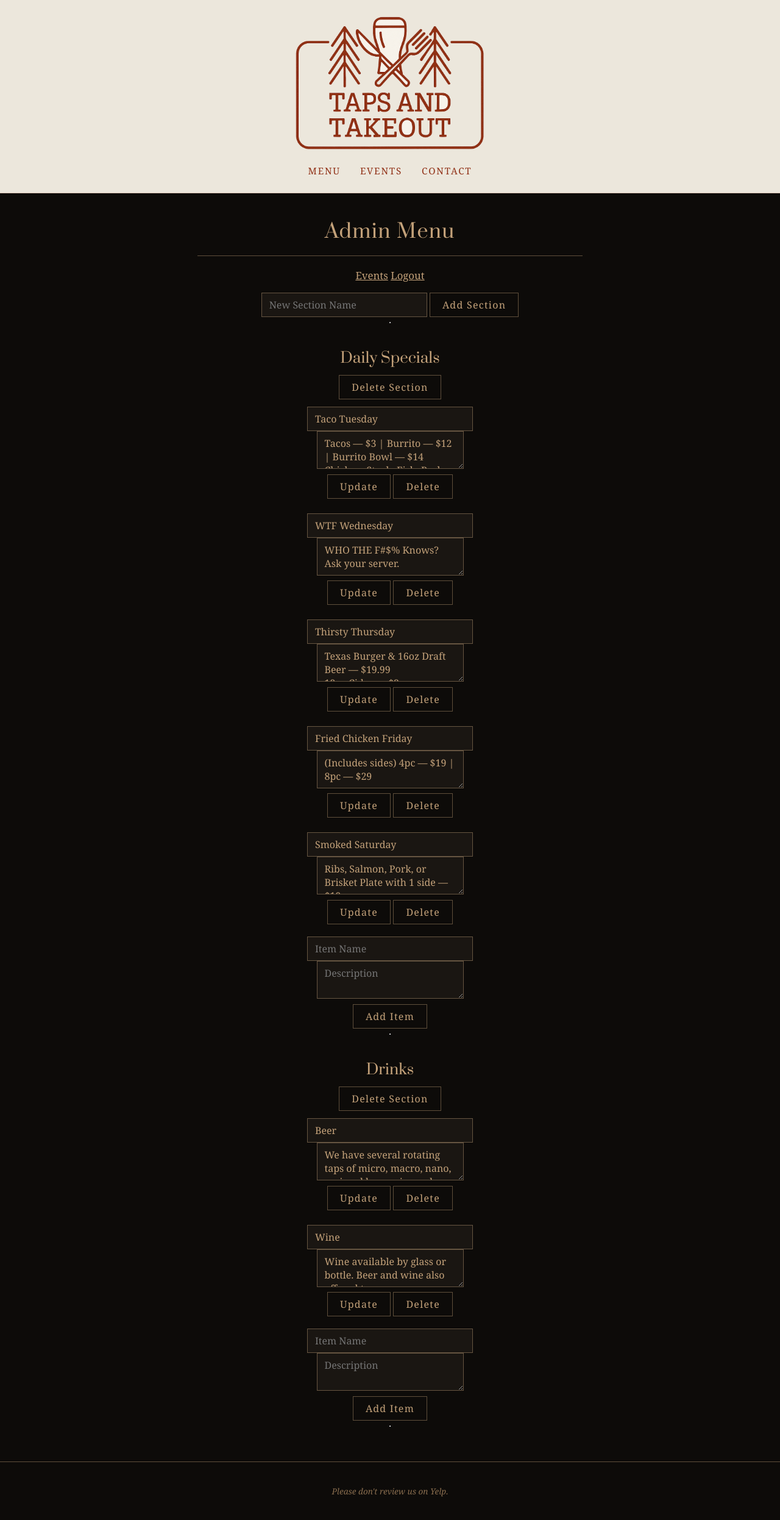
After one commit to RishiSadhir/TAPS-AND-TAKEOUT, a Flask app: page /admin-menu in a window 1280 px wide. The commit adds this page. Shown: the whole page at 61% size. Run offline with Flask 3, Linux system fonts and the light colour scheme; the visitor is signed in with stand-in values (Sample User, id 1); some libraries are stand-ins or nearby versions; some web fonts are replaced.

Commit message:
Add admin menu management (sections and items CRUD)
Menu content moved from hardcoded HTML to data/menu.json, editable
via new /admin-menu route. Mirrors the events admin pattern.

Co-Authored-By: Claude Sonnet 4.6 <noreply@anthropic.com>

```diff
--- a/app.py
+++ b/app.py
@@ -1,6 +1,7 @@
 import os
 from datetime import datetime, date, timedelta
 from events import load_events, save_events
+from menu_data import load_menu, save_menu
 
 from flask import Flask, render_template, request, redirect, url_for, session
 from flask_wtf.csrf import CSRFProtect
@@ -19,7 +20,8 @@ def index():
 
 @app.route('/menu')
 def menu():
-    return render_template('menu.html')
+    menu_sections = load_menu()
+    return render_template('menu.html', menu=menu_sections)
 
 
 @app.route('/events')
@@ -101,5 +103,50 @@ def admin_events():
         return render_template("admin_events.html", events=events)
 
 
+@app.route("/admin-menu", methods=["GET", "POST"])
+def admin_menu():
+    if not session.get('admin'):
+        return redirect(url_for('admin_login'))
+
+    menu = load_menu()
+
+    if request.method == "POST":
+        action = request.form.get("action")
+        section_index = request.form.get("section_index")
+
+        if action == "add_section":
+            section_name = request.form.get("section_name", "").strip()
+            if section_name:
+                menu.append({"section": section_name, "items": []})
+
+        elif action == "delete_section" and section_index is not None:
+            menu.pop(int(section_index))
+
+        elif action == "add_item" and section_index is not None:
+            item_name = request.form.get("item_name", "").strip()
+            item_description = request.form.get("item_description", "").strip()
+            if item_name:
+                menu[int(section_index)]["items"].append(
+                    {"name": item_name, "description": item_description}
+                )
+
+        elif action in ("update_item", "delete_item") and section_index is not None:
+            item_index = request.form.get("item_index")
+            if item_index is not None:
+                si, ii = int(section_index), int(item_index)
+                if action == "update_item":
+                    menu[si]["items"][ii] = {
+                        "name": request.form.get("item_name", "").strip(),
+                        "description": request.form.get("item_description", "").strip(),
+                    }
+                elif action == "delete_item":
+                    menu[si]["items"].pop(ii)
+
+        save_menu(menu)
+        return redirect(url_for("admin_menu"))
+
+    return render_template("admin_menu.html", menu=menu)
+
+
 if __name__ == '__main__':
     app.run(host='0.0.0.0', port=5000)
--- /dev/null
+++ b/data/menu.json
@@ -0,0 +1,40 @@
+[
+  {
+    "section": "Daily Specials",
+    "items": [
+      {
+        "name": "Taco Tuesday",
+        "description": "Tacos \u2014 $3 | Burrito \u2014 $12 | Burrito Bowl \u2014 $14\nChicken, Steak, Fish, Pork, Pastor, Veggie\nFor Shrimp or Tongue add $1"
+      },
+      {
+        "name": "WTF Wednesday",
+        "description": "WHO THE F#$% Knows? Ask your server."
+      },
+      {
+        "name": "Thirsty Thursday",
+        "description": "Texas Burger & 16oz Draft Beer \u2014 $19.99\n12oz Cider \u2014 $3"
+      },
+      {
+        "name": "Fried Chicken Friday",
+        "description": "(Includes sides) 4pc \u2014 $19 | 8pc \u2014 $29"
+      },
+      {
+        "name": "Smoked Saturday",
+        "description": "Ribs, Salmon, Pork, or Brisket Plate with 1 side \u2014 $19\nSandwich with fries \u2014 $16"
+      }
+    ]
+  },
+  {
+    "section": "Drinks",
+    "items": [
+      {
+        "name": "Beer",
+        "description": "We have several rotating taps of micro, macro, nano, regional breweries and everything in between. Plus numerous varieties of 12\u201319oz canned beer, agua fresca, hard kombucha, cider and cocktails."
+      },
+      {
+        "name": "Wine",
+        "description": "Wine available by glass or bottle. Beer and wine also offered to go."
+      }
+    ]
+  }
+]
--- /dev/null
+++ b/menu_data.py
@@ -0,0 +1,39 @@
+import os
+import json
+
+MENU_FILE = os.path.join("data", "menu.json")
+
+DEFAULT_MENU = [
+    {
+        "section": "Daily Specials",
+        "items": [
+            {"name": "Taco Tuesday", "description": "Tacos — $3 | Burrito — $12 | Burrito Bowl — $14\nChicken, Steak, Fish, Pork, Pastor, Veggie\nFor Shrimp or Tongue add $1"},
+            {"name": "WTF Wednesday", "description": "WHO THE F#$% Knows? Ask your server."},
+            {"name": "Thirsty Thursday", "description": "Texas Burger & 16oz Draft Beer — $19.99\n12oz Cider — $3"},
+            {"name": "Fried Chicken Friday", "description": "(Includes sides) 4pc — $19 | 8pc — $29"},
+            {"name": "Smoked Saturday", "description": "Ribs, Salmon, Pork, or Brisket Plate with 1 side — $19\nSandwich with fries — $16"},
+        ]
+    },
+    {
+        "section": "Drinks",
+        "items": [
+            {"name": "Beer", "description": "We have several rotating taps of micro, macro, nano, regional breweries and everything in between. Plus numerous varieties of 12–19oz canned beer, agua fresca, hard kombucha, cider and cocktails."},
+            {"name": "Wine", "description": "Wine available by glass or bottle. Beer and wine also offered to go."},
+        ]
+    }
+]
+
+
+def load_menu():
+    if not os.path.exists(MENU_FILE):
+        return DEFAULT_MENU
+    with open(MENU_FILE, "r") as f:
+        return json.load(f)
+
+
+def save_menu(menu):
+    directory = os.path.dirname(MENU_FILE)
+    if directory and not os.path.exists(directory):
+        os.makedirs(directory, exist_ok=True)
+    with open(MENU_FILE, "w") as f:
+        json.dump(menu, f, indent=2)
--- a/templates/admin_events.html
+++ b/templates/admin_events.html
@@ -4,6 +4,7 @@
   <main class="page-content">
     <h1 class="page-title">Admin Events</h1>
     <p style="text-align: left;">
+      <a href="{{ url_for('admin_menu') }}" class="button" style="display: inline-block;">Menu</a>
       <a href="{{ url_for('logout') }}" class="button" style="display: inline-block;">Logout</a>
     </p>
 
--- /dev/null
+++ b/templates/admin_menu.html
@@ -0,0 +1,56 @@
+{% extends "base.html" %}
+
+{% block content %}
+  <main class="page-content">
+    <h1 class="page-title">Admin Menu</h1>
+    <p style="text-align: left;">
+      <a href="{{ url_for('admin_events') }}" class="button" style="display: inline-block;">Events</a>
+      <a href="{{ url_for('logout') }}" class="button" style="display: inline-block;">Logout</a>
+    </p>
+
+    <!-- Add New Section -->
+    <form method="post">
+      <input type="hidden" name="csrf_token" value="{{ csrf_token() }}">
+      <input type="hidden" name="action" value="add_section">
+      <input name="section_name" placeholder="New Section Name" required>
+      <button type="submit">Add Section</button>
+    </form>
+
+    <hr>
+
+    {% for section in menu %}
+      {% set si = loop.index0 %}
+      <h2>{{ section.section }}</h2>
+      <form method="post" style="display: inline;">
+        <input type="hidden" name="csrf_token" value="{{ csrf_token() }}">
+        <input type="hidden" name="action" value="delete_section">
+        <input type="hidden" name="section_index" value="{{ si }}">
+        <button type="submit" onclick="return confirm('Delete section &quot;{{ section.section }}&quot; and all its items?')">Delete Section</button>
+      </form>
+
+      {% for item in section['items'] %}
+        <form method="post" style="margin: 0.75rem 0;">
+          <input type="hidden" name="csrf_token" value="{{ csrf_token() }}">
+          <input type="hidden" name="section_index" value="{{ si }}">
+          <input type="hidden" name="item_index" value="{{ loop.index0 }}">
+          <input name="item_name" value="{{ item.name }}" required><br>
+          <textarea name="item_description">{{ item.description }}</textarea><br>
+          <button type="submit" name="action" value="update_item">Update</button>
+          <button type="submit" name="action" value="delete_item" onclick="return confirm('Delete &quot;{{ item.name }}&quot;?')">Delete</button>
+        </form>
+      {% endfor %}
+
+      <!-- Add Item to This Section -->
+      <form method="post" style="margin-top: 0.5rem;">
+        <input type="hidden" name="csrf_token" value="{{ csrf_token() }}">
+        <input type="hidden" name="action" value="add_item">
+        <input type="hidden" name="section_index" value="{{ si }}">
+        <input name="item_name" placeholder="Item Name" required><br>
+        <textarea name="item_description" placeholder="Description"></textarea><br>
+        <button type="submit">Add Item</button>
+      </form>
+
+      <hr>
+    {% endfor %}
+  </main>
+{% endblock %}
```
Also changed, not shown: templates/menu.html (+7 -22 lines).
